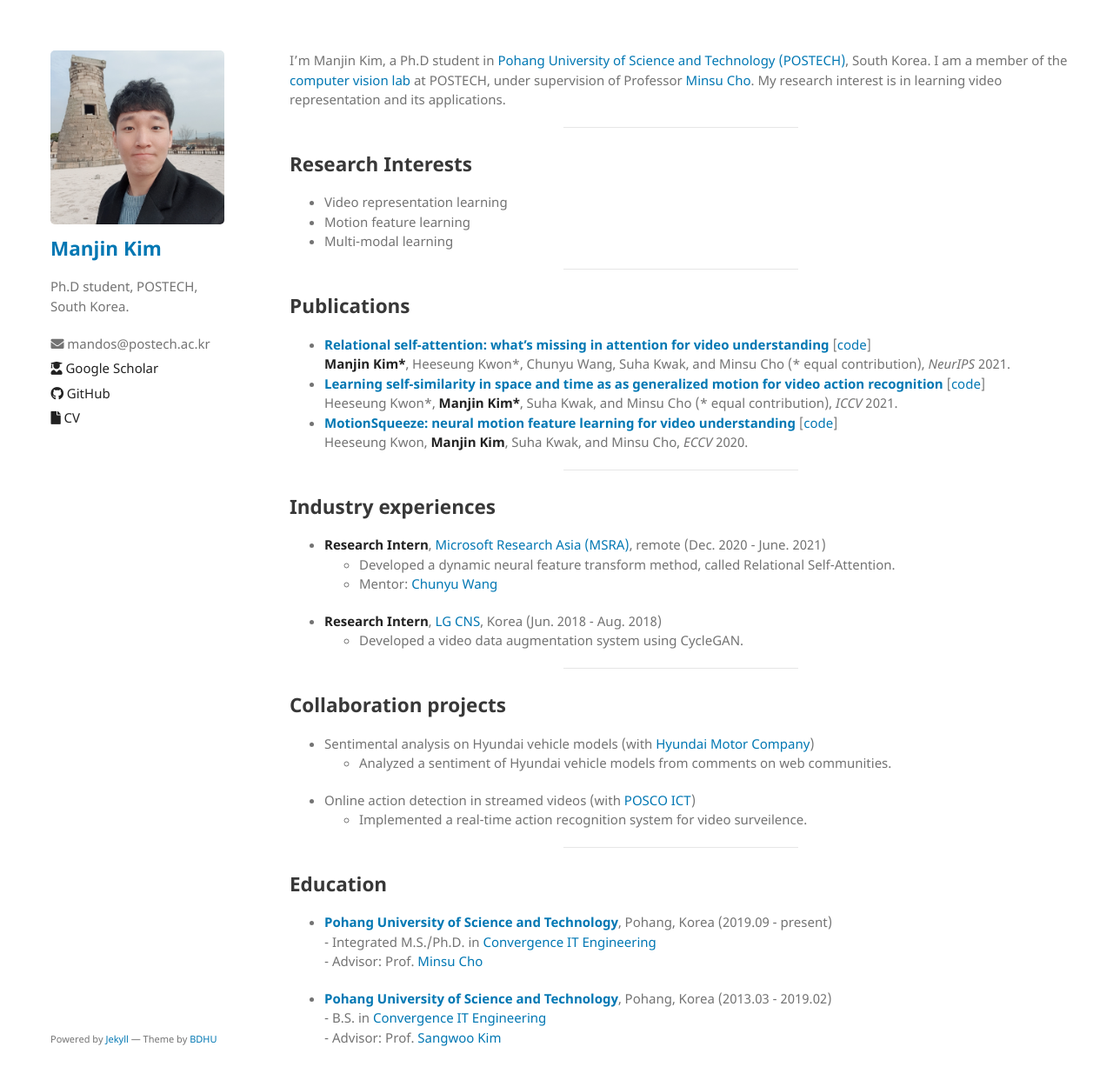
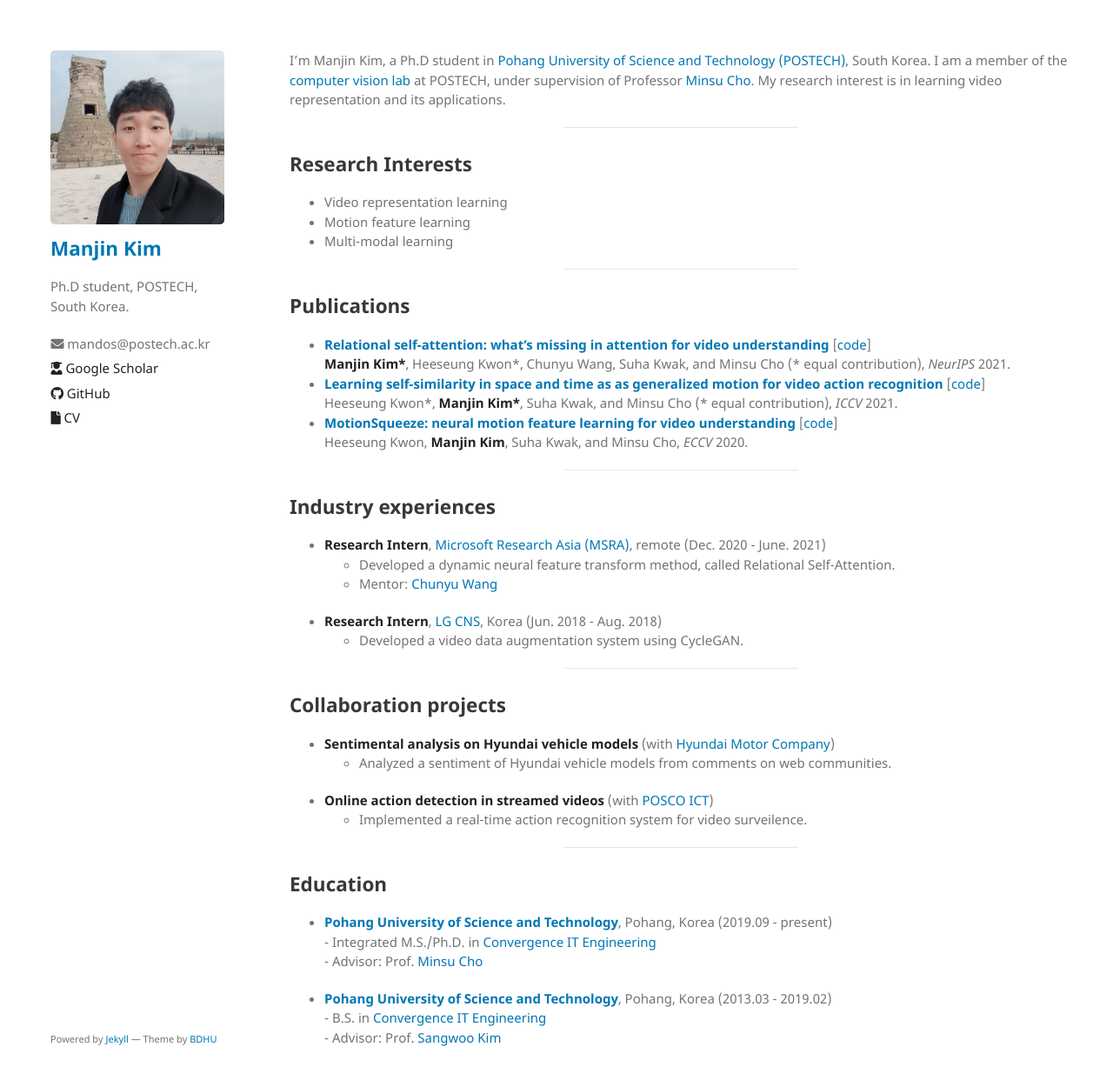
Before and after one commit to KimManjin/KimManjin.github.io, a Jekyll site: the page built from index.md, in a window 1280 px wide and 1274 px high. Shown: the top 1242 px of the window at 87% size. Built offline with Jekyll 4.4.1, drawn with Linux system fonts in a browser that asks for light colours; our own code applies the rules of GitHub Pages for plain Markdown files.

```diff
--- a/index.md
+++ b/index.md
@@ -44,9 +44,9 @@ I'm Manjin Kim, a Ph.D student in [Pohang University of Science and Technology (
 ---------------------------------------------
 
 ## Collaboration projects
-- Sentimental analysis on Hyundai vehicle models (with [Hyundai Motor Company](https://www.hyundai.com/kr/en/main))
+- **Sentimental analysis on Hyundai vehicle models** (with [Hyundai Motor Company](https://www.hyundai.com/kr/en/main))
     + Analyzed a sentiment of Hyundai vehicle models from comments on web communities.
-- Online action detection in streamed videos (with [POSCO ICT](https://www.poscoict.com/servlet/Main?lang=en))
+- **Online action detection in streamed videos** (with [POSCO ICT](https://www.poscoict.com/servlet/Main?lang=en))
     + Implemented a real-time action recognition system for video surveilence.
 
 ---------------------------------------------
```
